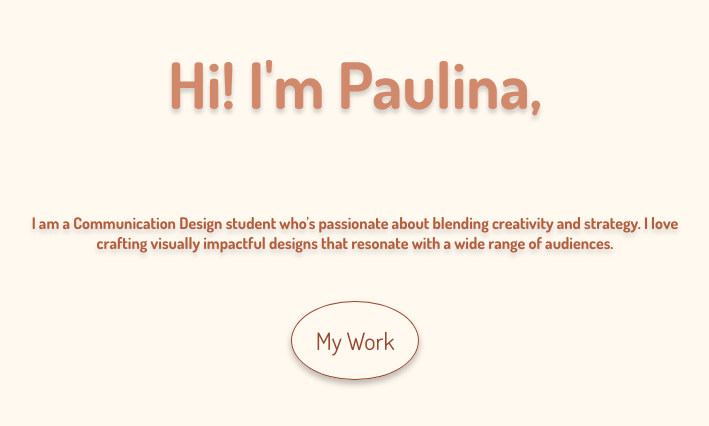
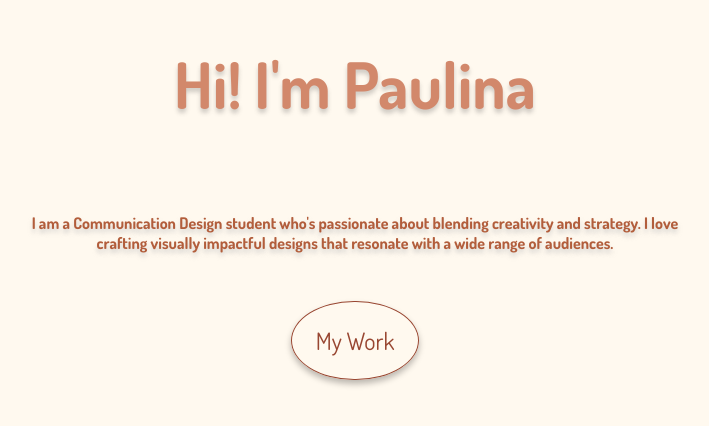
Before and after one commit to paulinagua/COMD-2451-Final-Project-Website, a plain HTML site: page index.html in a window 1280 px wide. Shown: the part 222-648 px from the top of the page, without its empty margins (285-994 px from the left). Drawn offline with Linux system fonts and the light colour scheme.

Commit message:
Update index.html

```diff
--- a/index.html
+++ b/index.html
@@ -14,7 +14,7 @@
 <body>
 <div class="container">
     <div class="content">
-        <h1>Hi! I'm Paulina,</h1>
+        <h1>Hi! I'm Paulina</h1>
         <h2>I am a Communication Design student who's passionate about blending creativity and strategy. I love crafting visually impactful designs that resonate with a wide range of audiences.</h2>
         <a href="portfolio.html" class="myWork">My Work</a>
     </div>
```
